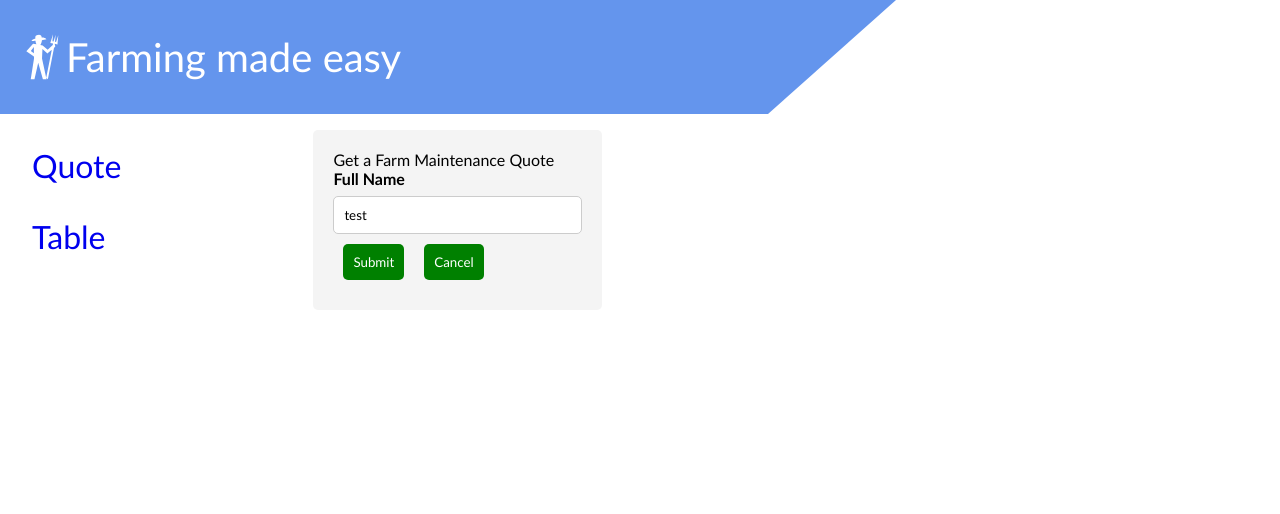
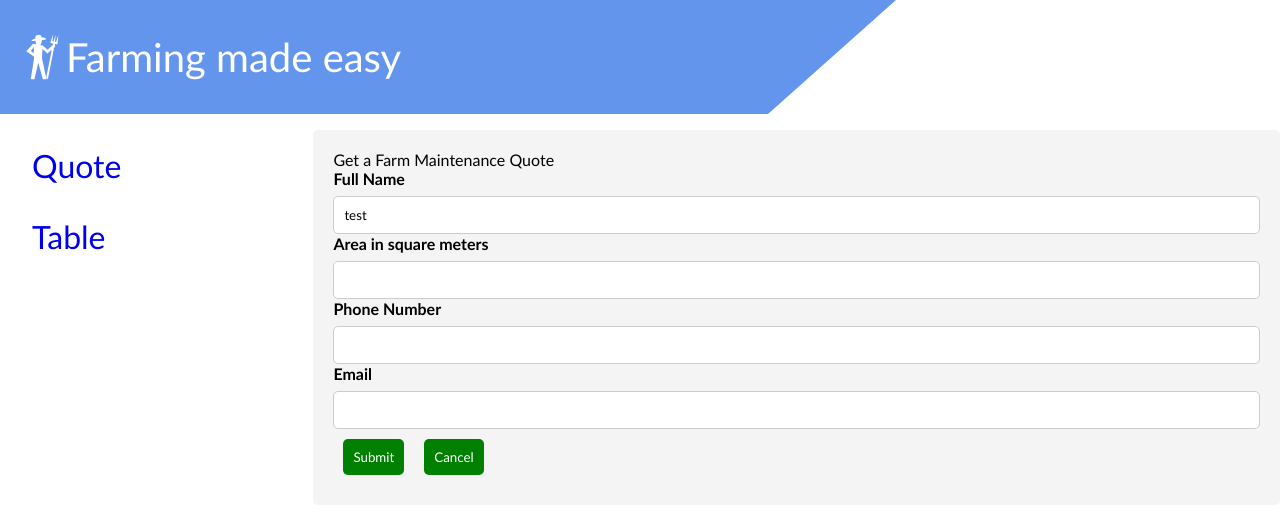
Before and after one commit to slav-getov/react-proj, a React app: page /quote in a window 1280 px wide. Shown: the top 514 px of the page. Built offline with nearby package versions, Linux system fonts and the light colour scheme.

Commit message:
form done

```diff
--- a/src/components/Form.jsx
+++ b/src/components/Form.jsx
@@ -57,41 +57,68 @@ const Form = () => {
               message: "Please make sure form is filled",
             },
             pattern: {
-              value: /[^0-9]{1,}/,
+              value: /^([^0-9]*)$/,
               message: "Please enter only word chars or special symbols",
             },
           })}
         />
 
-        {/* <StyledLabel htmlFor="sea">Sea pressure</StyledLabel>
+        <StyledLabel htmlFor="area">Area in square meters</StyledLabel>
         <StyledInput
-          {...register(
-            "sea",
-            { required: true },
-            { onBlur: handleSubmit(onSubmit) }
-          )}
+          {...register("areaSqr", {
+            required: {
+              value: true,
+              message: "Please make sure form is filled",
+            },
+            pattern: {
+              value: /^([1-9]*)$/,
+              message: "Please enter only nums between 1-9",
+            },
+          })}
         />
-        <div>
-          {errors.sea && <StyledAlert>This field is required</StyledAlert>}
-        </div>
 
-        <StyledLabel htmlFor="landSqr">Land in square meters</StyledLabel>
+        <StyledLabel htmlFor="phone">Phone Number</StyledLabel>
         <StyledInput
-          {...register(
-            "landSqr",
-            { required: true },
-            { onBlur: handleSubmit(onSubmit) }
-          )}
-        /> */}
+          {...register("phone", {
+            required: {
+              value: true,
+              message: "Please make sure form is filled",
+            },
+            pattern: {
+              value: /^([0-9|\+]*)$/,
+              message:
+                "Please enter a valid phone number. No spaces or dashes.",
+            },
+          })}
+        />
 
-        <div>
-          {errors.fullName?.message && (
-            <StyledAlert>{errors.fullName?.message}</StyledAlert>
-          )}
-        </div>
+        <StyledLabel htmlFor="email">Email</StyledLabel>
+        <StyledInput
+          {...register("email", {
+            required: {
+              value: true,
+              message: "Please make sure form is filled",
+            },
+          })}
+        />
 
         <StyledButton type="submit" title="Submit" />
         <StyledButton title="Cancel" />
+
+        <div>
+          {(errors.fullName?.message && (
+            <StyledAlert>{errors.fullName?.message}</StyledAlert>
+          )) ||
+            (errors.areaSqr?.message && (
+              <StyledAlert>{errors.areaSqr?.message}</StyledAlert>
+            )) ||
+            (errors.phone?.message && (
+              <StyledAlert>{errors.phone?.message}</StyledAlert>
+            )) ||
+            (errors.email?.message && (
+              <StyledAlert>{errors.email?.message}</StyledAlert>
+            ))}
+        </div>
       </div>
     </FormStyles>
   );
```
